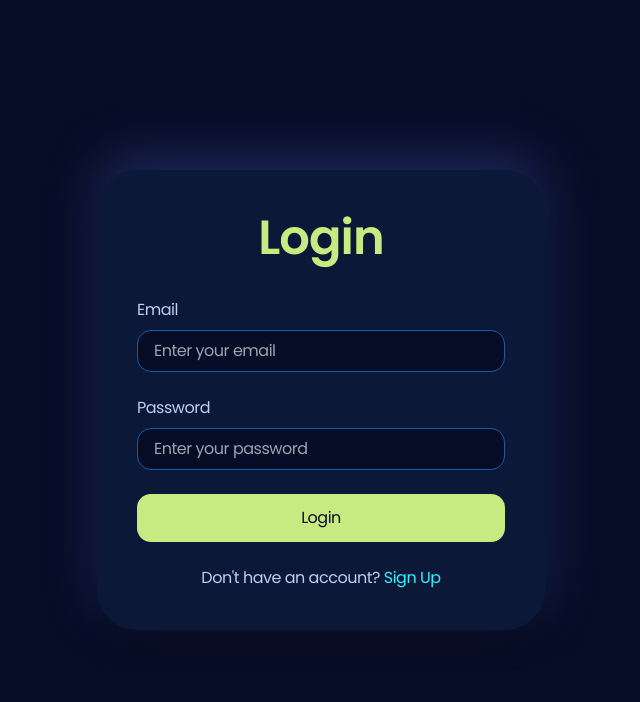
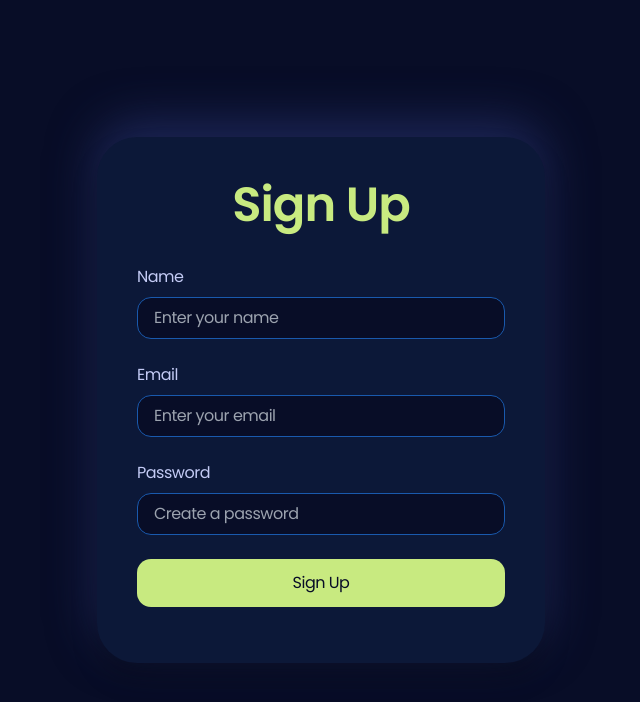
Before and after one commit to michaelyoussef396/JobFitAI, a React (Vite) app in the folder Client/: page /login in a window 1280 px wide. Shown: the top 702 px of the page, without its empty margins (319-959 px from the left). Built offline with nearby package versions, Linux system fonts and the light colour scheme.

Commit message:
implemented sign up

```diff
--- a/Client/src/pages/LoginSignup.tsx
+++ b/Client/src/pages/LoginSignup.tsx
@@ -1,20 +1,71 @@
 import React, { useState } from "react";
 
 const LoginSignup = () => {
-  const [isLogin, setIsLogin] = useState(true); // Toggle between login and signup
+  const [isLogin, setIsLogin] = useState(false); // Start with sign-up
+  const [formData, setFormData] = useState({
+    name: '',
+    email: '',
+    password: '',
+  });
+  const [message, setMessage] = useState('');
+
+  // Handle form input changes
+  const handleChange = (e) => {
+    setFormData({
+      ...formData,
+      [e.target.name]: e.target.value,
+    });
+  };
+
+  // Handle form submit for Sign Up
+  const handleSubmit = async (e) => {
+    e.preventDefault();
+
+    const endpoint = "http://localhost:5555/signup";  // Ensure Flask backend is running on port 5555
+
+    try {
+      const response = await fetch(endpoint, {
+        method: 'POST',
+        headers: {
+          'Content-Type': 'application/json',
+        },
+        body: JSON.stringify(formData),
+      });
+      const data = await response.json();
+      setMessage(data.message);
+
+      if (response.ok) {
+        console.log("Sign-up success:", data);
+        // Optional: Redirect or handle post-sign-up success
+      }
+    } catch (error) {
+      console.error("Error:", error);
+      setMessage("Sign-up failed");
+    }
+  };
 
   return (
     <div className="flex items-center justify-center min-h-screen bg-s1 text-p5">
       <div className="login-signup-container bg-s2 p-10 rounded-7xl shadow-500 w-full max-w-md">
-        {isLogin ? (
+        <h2 className="h3 mb-8 text-center text-p3">Sign Up</h2>
+        <form onSubmit={handleSubmit} className="space-y-6">
           <div>
-            <h2 className="h3 mb-8 text-center text-p3">Login</h2>
-            <form className="space-y-6">
+            <label className="block mb-2 text-base-bold">Name</label>
+            <input
+              type="text"
+              name="name"
+              placeholder="Enter your name"
+              onChange={handleChange}
+              className="w-full px-4 py-2 bg-s1 text-p5 border border-s4 rounded-14 focus:outline-none focus:ring-2 focus:ring-p1"
+            />
+          </div>
           <div>
             <label className="block mb-2 text-base-bold">Email</label>
             <input
               type="email"
+              name="email"
               placeholder="Enter your email"
+              onChange={handleChange}
               className="w-full px-4 py-2 bg-s1 text-p5 border border-s4 rounded-14 focus:outline-none focus:ring-2 focus:ring-p1"
             />
           </div>
@@ -22,52 +73,9 @@ const LoginSignup = () => {
             <label className="block mb-2 text-base-bold">Password</label>
             <input
               type="password"
-                  placeholder="Enter your password"
-                  className="w-full px-4 py-2 bg-s1 text-p5 border border-s4 rounded-14 focus:outline-none focus:ring-2 focus:ring-p1"
-                />
-              </div>
-              <button
-                type="submit"
-                className="w-full py-3 mt-4 bg-p3 text-s1 rounded-14 transition-all duration-500 hover:bg-p2 hover:shadow-200"
-              >
-                Login
-              </button>
-            </form>
-            <p className="mt-6 text-center">
-              Don't have an account?{" "}
-              <span
-                className="cursor-pointer text-p1 hover:underline"
-                onClick={() => setIsLogin(false)}
-              >
-                Sign Up
-              </span>
-            </p>
-          </div>
-        ) : (
-          <div>
-            <h2 className="h3 mb-8 text-center text-p3">Sign Up</h2>
-            <form className="space-y-6">
-              <div>
-                <label className="block mb-2 text-base-bold">Name</label>
-                <input
-                  type="text"
-                  placeholder="Enter your name"
-                  className="w-full px-4 py-2 bg-s1 text-p5 border border-s4 rounded-14 focus:outline-none focus:ring-2 focus:ring-p1"
-                />
-              </div>
-              <div>
-                <label className="block mb-2 text-base-bold">Email</label>
-                <input
-                  type="email"
-                  placeholder="Enter your email"
-                  className="w-full px-4 py-2 bg-s1 text-p5 border border-s4 rounded-14 focus:outline-none focus:ring-2 focus:ring-p1"
-                />
-              </div>
-              <div>
-                <label className="block mb-2 text-base-bold">Password</label>
-                <input
-                  type="password"
+              name="password"
               placeholder="Create a password"
+              onChange={handleChange}
               className="w-full px-4 py-2 bg-s1 text-p5 border border-s4 rounded-14 focus:outline-none focus:ring-2 focus:ring-p1"
             />
           </div>
@@ -78,17 +86,7 @@ const LoginSignup = () => {
             Sign Up
           </button>
         </form>
-            <p className="mt-6 text-center">
-              Already have an account?{" "}
-              <span
-                className="cursor-pointer text-p1 hover:underline"
-                onClick={() => setIsLogin(true)}
-              >
-                Login
-              </span>
-            </p>
-          </div>
-        )}
+        <p className="mt-4 text-center">{message}</p>
       </div>
     </div>
   );
```
Also changed, not shown: 2 other files (tests, documents, lock files or other folders). Lines whose indentation alone changed are shown as unchanged.
